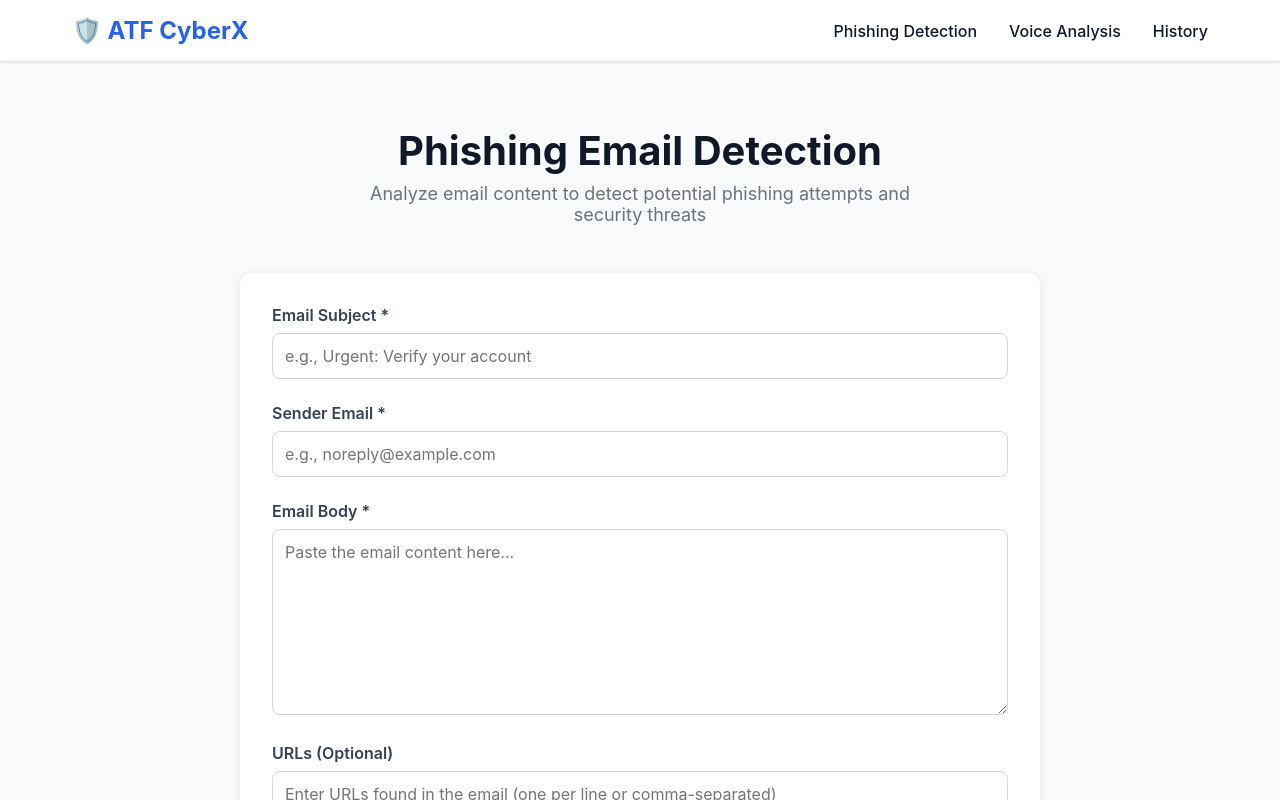
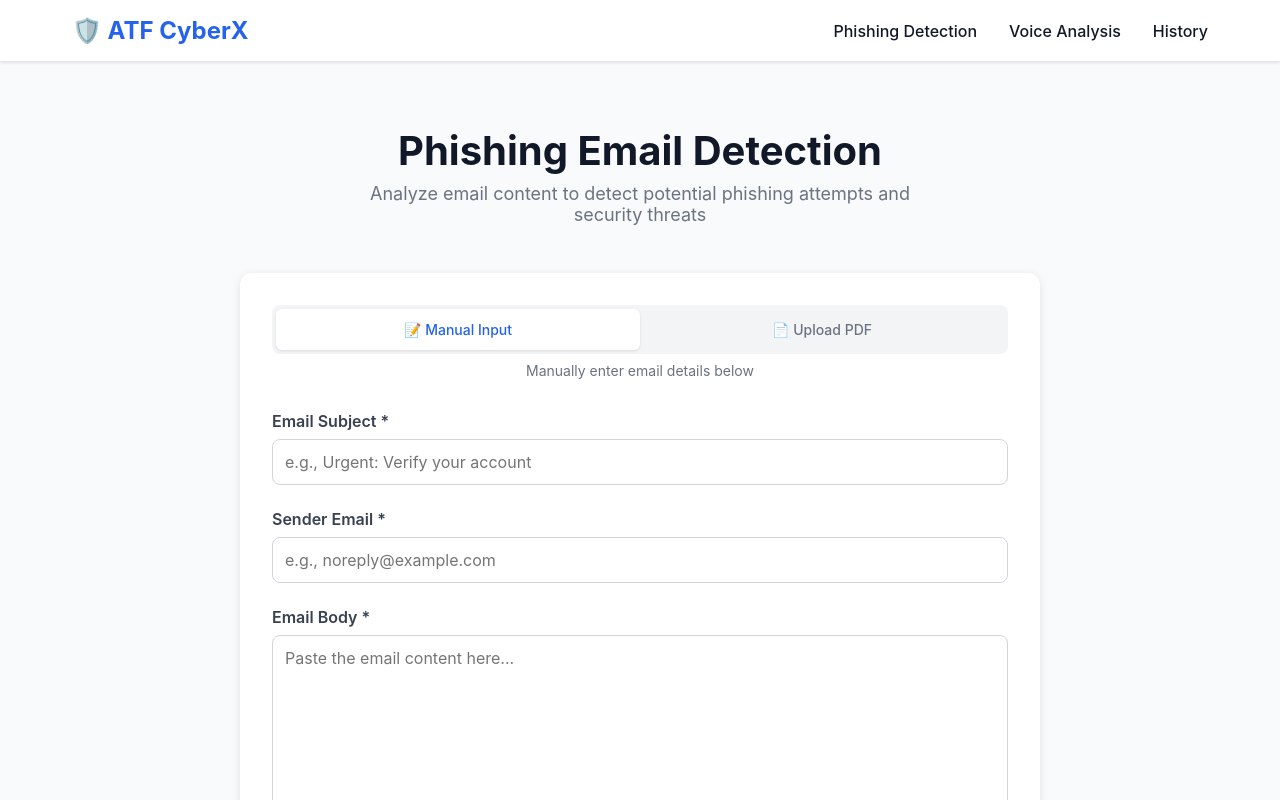
Before and after one commit to atf-inc/dec25_intern_C_security, a React (Vite) app in the folder frontend/: page /phishing in a window 1280 px wide. Shown: the top 800 px of the page. Built offline with nearby package versions, Linux system fonts and the light colour scheme; no server answers.

Commit message:
feat: add PDF upload to phishing form

```diff
--- a/frontend/src/components/phishing/EmailForm.css
+++ b/frontend/src/components/phishing/EmailForm.css
@@ -78,3 +78,196 @@
 .submit-button:active:not(:disabled) {
     transform: translateY(1px);
 }
+
+/* Input Mode Selector */
+.input-mode-selector {
+    margin-bottom: 2rem;
+}
+
+.mode-tabs {
+    display: flex;
+    background-color: #f3f4f6;
+    border-radius: 8px;
+    padding: 4px;
+    margin-bottom: 0.5rem;
+}
+
+.mode-tab {
+    flex: 1;
+    padding: 0.75rem 1rem;
+    border: none;
+    background: transparent;
+    border-radius: 6px;
+    font-size: 0.875rem;
+    font-weight: 500;
+    cursor: pointer;
+    transition: all 0.2s;
+    color: #6b7280;
+}
+
+.mode-tab:hover:not(:disabled) {
+    color: #374151;
+}
+
+.mode-tab.active {
+    background-color: white;
+    color: var(--primary-color);
+    box-shadow: 0 1px 3px rgba(0, 0, 0, 0.1);
+}
+
+.mode-tab:disabled {
+    cursor: not-allowed;
+    opacity: 0.5;
+}
+
+.mode-description {
+    font-size: 0.875rem;
+    color: #6b7280;
+    margin: 0;
+    text-align: center;
+}
+
+/* PDF Upload Section */
+.pdf-upload-section {
+    margin-bottom: 1rem;
+}
+
+.file-upload-area {
+    position: relative;
+    border: 2px dashed #d1d5db;
+    border-radius: 8px;
+    transition: border-color 0.2s;
+}
+
+.file-upload-area:hover {
+    border-color: var(--primary-color);
+}
+
+.file-input {
+    position: absolute;
+    top: 0;
+    left: 0;
+    width: 100%;
+    height: 100%;
+    opacity: 0;
+    cursor: pointer;
+}
+
+.file-input:disabled {
+    cursor: not-allowed;
+}
+
+.file-upload-content {
+    padding: 2rem;
+    text-align: center;
+}
+
+.file-upload-prompt {
+    display: flex;
+    flex-direction: column;
+    align-items: center;
+    gap: 0.5rem;
+}
+
+.upload-icon {
+    font-size: 2rem;
+    margin-bottom: 0.5rem;
+}
+
+.file-upload-prompt p {
+    margin: 0;
+    font-weight: 500;
+    color: #374151;
+}
+
+.file-upload-prompt small {
+    color: #6b7280;
+}
+
+.file-selected {
+    display: flex;
+    align-items: center;
+    justify-content: space-between;
+    padding: 1rem;
+    background-color: #f0f9ff;
+    border: 1px solid #0ea5e9;
+    border-radius: 6px;
+}
+
+.file-info {
+    display: flex;
+    align-items: center;
+    gap: 0.75rem;
+}
+
+.file-icon {
+    font-size: 1.5rem;
+}
+
+.file-details {
+    display: flex;
+    flex-direction: column;
+    gap: 0.25rem;
+}
+
+.file-name {
+    font-weight: 500;
+    color: #0c4a6e;
+}
+
+.file-size {
+    font-size: 0.875rem;
+    color: #0369a1;
+}
+
+.remove-file-btn {
+    background: none;
+    border: none;
+    color: #ef4444;
+    font-size: 1.25rem;
+    cursor: pointer;
+    padding: 0.25rem;
+    border-radius: 4px;
+    transition: background-color 0.2s;
+}
+
+.remove-file-btn:hover:not(:disabled) {
+    background-color: #fee2e2;
+}
+
+.remove-file-btn:disabled {
+    cursor: not-allowed;
+    opacity: 0.5;
+}
+
+/* Manual Input Section */
+.manual-input-section {
+    /* Inherits existing form styles */
+}
+
+/* Responsive Design */
+@media (max-width: 768px) {
+    .email-form {
+        padding: 1.5rem;
+        margin: 0 1rem;
+    }
+
+    .mode-tabs {
+        flex-direction: column;
+        gap: 4px;
+    }
+
+    .mode-tab {
+        text-align: center;
+    }
+
+    .file-selected {
+        flex-direction: column;
+        align-items: flex-start;
+        gap: 1rem;
+    }
+
+    .remove-file-btn {
+        align-self: flex-end;
+    }
+}
--- a/frontend/src/components/phishing/EmailForm.tsx
+++ b/frontend/src/components/phishing/EmailForm.tsx
@@ -1,4 +1,4 @@
-import { useState, FormEvent } from 'react'
+import { useState, FormEvent, useRef } from 'react'
 import './EmailForm.css'
 
 interface EmailFormProps {
@@ -11,6 +11,7 @@ export interface EmailFormData {
     sender: string
     body: string
     urls: string[]
+    pdfFile?: File
 }
 
 export function EmailForm({ onSubmit, loading }: EmailFormProps) {
@@ -18,6 +19,49 @@ export function EmailForm({ onSubmit, loading }: EmailFormProps) {
     const [sender, setSender] = useState('')
     const [body, setBody] = useState('')
     const [urls, setUrls] = useState('')
+    const [pdfFile, setPdfFile] = useState<File | null>(null)
+    const [inputMode, setInputMode] = useState<'manual' | 'pdf'>('manual')
+    const fileInputRef = useRef<HTMLInputElement>(null)
+
+    const handleFileChange = (e: React.ChangeEvent<HTMLInputElement>) => {
+        const file = e.target.files?.[0]
+        if (file && file.type === 'application/pdf') {
+            setPdfFile(file)
+            // Clear manual input when PDF is uploaded
+            setSubject('')
+            setSender('')
+            setBody('')
+            setUrls('')
+        } else if (file) {
+            alert('Please select a PDF file only.')
+            if (fileInputRef.current) {
+                fileInputRef.current.value = ''
+            }
+        }
+    }
+
+    const handleRemovePdf = () => {
+        setPdfFile(null)
+        if (fileInputRef.current) {
+            fileInputRef.current.value = ''
+        }
+    }
+
+    const handleModeSwitch = (mode: 'manual' | 'pdf') => {
+        setInputMode(mode)
+        if (mode === 'manual') {
+            setPdfFile(null)
+            if (fileInputRef.current) {
+                fileInputRef.current.value = ''
+            }
+        } else {
+            // Clear manual inputs when switching to PDF mode
+            setSubject('')
+            setSender('')
+            setBody('')
+            setUrls('')
+        }
+    }
 
     const handleSubmit = (e: FormEvent) => {
         e.preventDefault()
@@ -33,13 +77,99 @@ export function EmailForm({ onSubmit, loading }: EmailFormProps) {
             sender,
             body,
             urls: urlList,
+            pdfFile: pdfFile || undefined,
         })
     }
 
-    const isFormValid = subject.trim() && sender.trim() && body.trim()
+    const isFormValid = inputMode === 'pdf'
+        ? pdfFile !== null
+        : subject.trim() && sender.trim() && body.trim()
 
     return (
         <form className="email-form" onSubmit={handleSubmit}>
+            {/* Input Mode Selector */}
+            <div className="input-mode-selector">
+                <div className="mode-tabs">
+                    <button
+                        type="button"
+                        className={`mode-tab ${inputMode === 'manual' ? 'active' : ''}`}
+                        onClick={() => handleModeSwitch('manual')}
+                        disabled={loading}
+                    >
+                        📝 Manual Input
+                    </button>
+                    <button
+                        type="button"
+                        className={`mode-tab ${inputMode === 'pdf' ? 'active' : ''}`}
+                        onClick={() => handleModeSwitch('pdf')}
+                        disabled={loading}
+                    >
+                        📄 Upload PDF
+                    </button>
+                </div>
+                <p className="mode-description">
+                    {inputMode === 'manual'
+                        ? 'Manually enter email details below'
+                        : 'Upload a PDF of the email (use Print → Save as PDF from your email client)'
+                    }
+                </p>
+            </div>
+
+            {/* PDF Upload Mode */}
+            {inputMode === 'pdf' && (
+                <div className="pdf-upload-section">
+                    <div className="form-group">
+                        <label htmlFor="pdf-upload">Upload Email PDF *</label>
+                        <div className="file-upload-area">
+                            <input
+                                type="file"
+                                id="pdf-upload"
+                                ref={fileInputRef}
+                                accept=".pdf"
+                                onChange={handleFileChange}
+                                disabled={loading}
+                                className="file-input"
+                            />
+                            <div className="file-upload-content">
+                                {pdfFile ? (
+                                    <div className="file-selected">
+                                        <div className="file-info">
+                                            <span className="file-icon">📄</span>
+                                            <div className="file-details">
+                                                <span className="file-name">{pdfFile.name}</span>
+                                                <span className="file-size">
+                                                    {(pdfFile.size / 1024 / 1024).toFixed(2)} MB
+                                                </span>
+                                            </div>
+                                        </div>
+                                        <button
+                                            type="button"
+                                            className="remove-file-btn"
+                                            onClick={handleRemovePdf}
+                                            disabled={loading}
+                                        >
+                                            ✕
+                                        </button>
+                                    </div>
+                                ) : (
+                                    <div className="file-upload-prompt">
+                                        <span className="upload-icon">📤</span>
+                                        <p>Click to select PDF file or drag and drop</p>
+                                        <small>PDF files only, max 10MB</small>
+                                    </div>
+                                )}
+                            </div>
+                        </div>
+                        <small className="form-hint">
+                            💡 Tip: In your email client, click Print → Save as PDF to create a PDF of the email
+                        </small>
+                    </div>
+                </div>
+            )}
+
+            {/* Manual Input Mode */}
+            {inputMode === 'manual' && (
+                <div className="manual-input-section">
                     <div className="form-group">
                         <label htmlFor="subject">Email Subject *</label>
                         <input
@@ -93,13 +223,15 @@ export function EmailForm({ onSubmit, loading }: EmailFormProps) {
                             Enter any suspicious links found in the email
                         </small>
                     </div>
+                </div>
+            )}
 
             <button
                 type="submit"
                 className="submit-button"
                 disabled={!isFormValid || loading}
             >
-                {loading ? 'Analyzing...' : 'Analyze Email'}
+                {loading ? 'Analyzing...' : inputMode === 'pdf' ? 'Analyze PDF' : 'Analyze Email'}
             </button>
         </form>
     )
```
Lines whose indentation alone changed are shown as unchanged.
